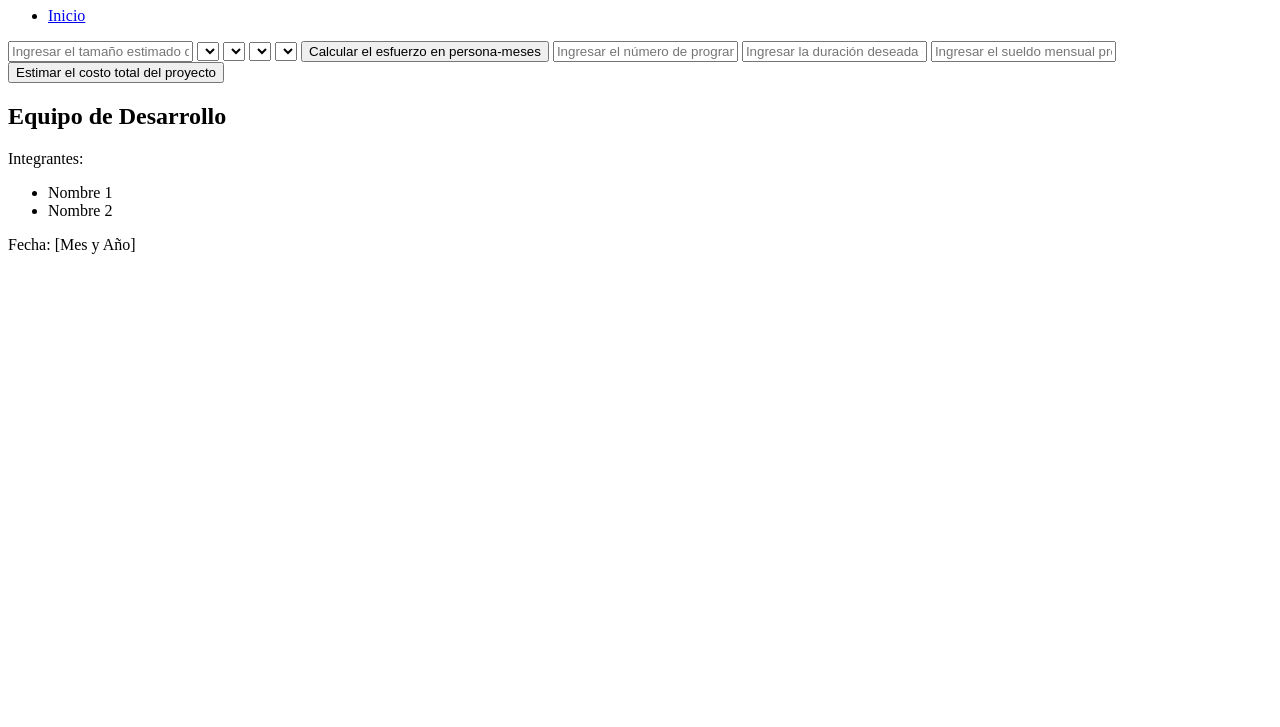
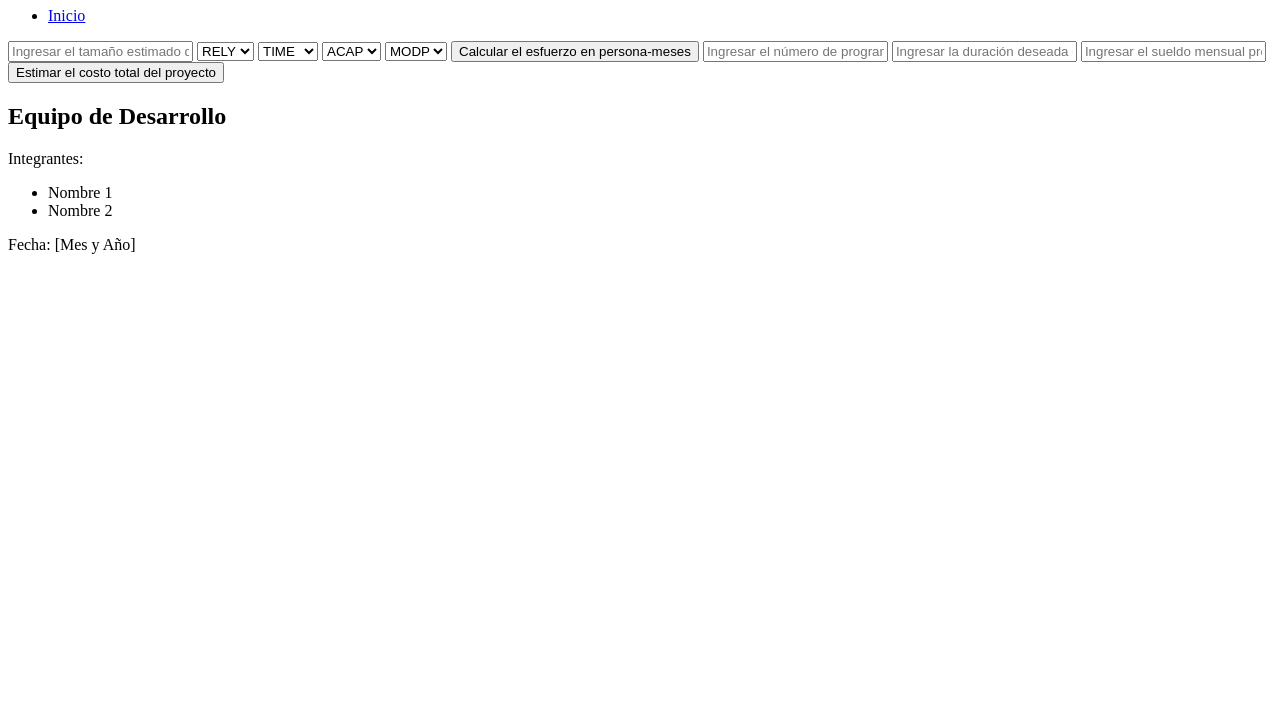
Before and after one commit to luiscar2050/proyecto-COCOMO, a plain HTML site: page pages/about.html in a window 1280 px wide. Shown: the part 73-800 px from the top of the page. Drawn offline with Linux system fonts and the light colour scheme.

Commit message:
select option

```diff
--- a/pages/about.html
+++ b/pages/about.html
@@ -20,17 +20,28 @@
         <section>
 
             <input type="text" placeholder="Ingresar el tamaño estimado del proyecto en líneas de código fuente (KLOC).">
-            <select name="" id="">
-                <option value=""></option>
+            <select name="" id=""> Atributos del producto
+                <option value="">RELY</option>
+                <option value="">DATA</option>
+                <option value="">CPLX</option>
             </select>
             <select name="" id="">
-                <option value=""></option>
+                <option value="">TIME</option>
+                <option value="">STOR</option>
+                <option value="">VIRT</option>
+                <option value="">TURN</option>
             </select>
             <select name="" id="">
-                <option value=""></option>
+                <option value="">ACAP</option>
+                <option value="">AEXP</option>
+                <option value="">PCAP</option>
+                <option value="">VEXP</option>
+                <option value="">LEXP</option>
             </select>
             <select name="" id="">
-                <option value=""></option>
+                <option value="">MODP</option>
+                <option value="">TOOL</option>
+                <option value="">SCED</option>
             </select>
             <button>Calcular el esfuerzo en persona-meses</button>
             <input type="text" placeholder="Ingresar el número de programadores">
```
